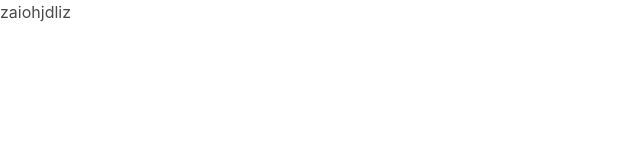
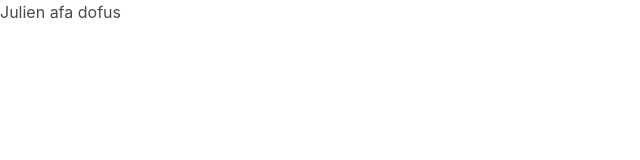
Before and after one commit to Nass9696/TodoList-Vue.js-, a Vue app: page / in a window 1280 px wide. Shown: the top 160 px of the page, without its empty margins (0-640 px from the left). Built offline with nearby package versions, Linux system fonts and the light colour scheme.

Commit message:
Link TodoInputText.vue to TodoList.vue

```diff
--- a/src/components/TodoInputText.vue
+++ b/src/components/TodoInputText.vue
@@ -0,0 +1,12 @@
+<template>
+  <div>
+    <h2>Julien afa dofus</h2>
+  </div>
+</template>
+
+<script>
+export default {};
+</script>
+
+<style>
+</style>
--- a/src/components/TodoList.vue
+++ b/src/components/TodoList.vue
@@ -1,9 +1,16 @@
 <template>
-  <h2>zaiohjdliz</h2>
+  <div>
+    <TodoInputTextVue />
+  </div>
 </template>
 
 <script>
-export default {};
+import TodoInputTextVue from "@/components/TodoInputText.vue";
+export default {
+  components: {
+    TodoInputTextVue
+  }
+};
 </script>
 
 <style>
```
